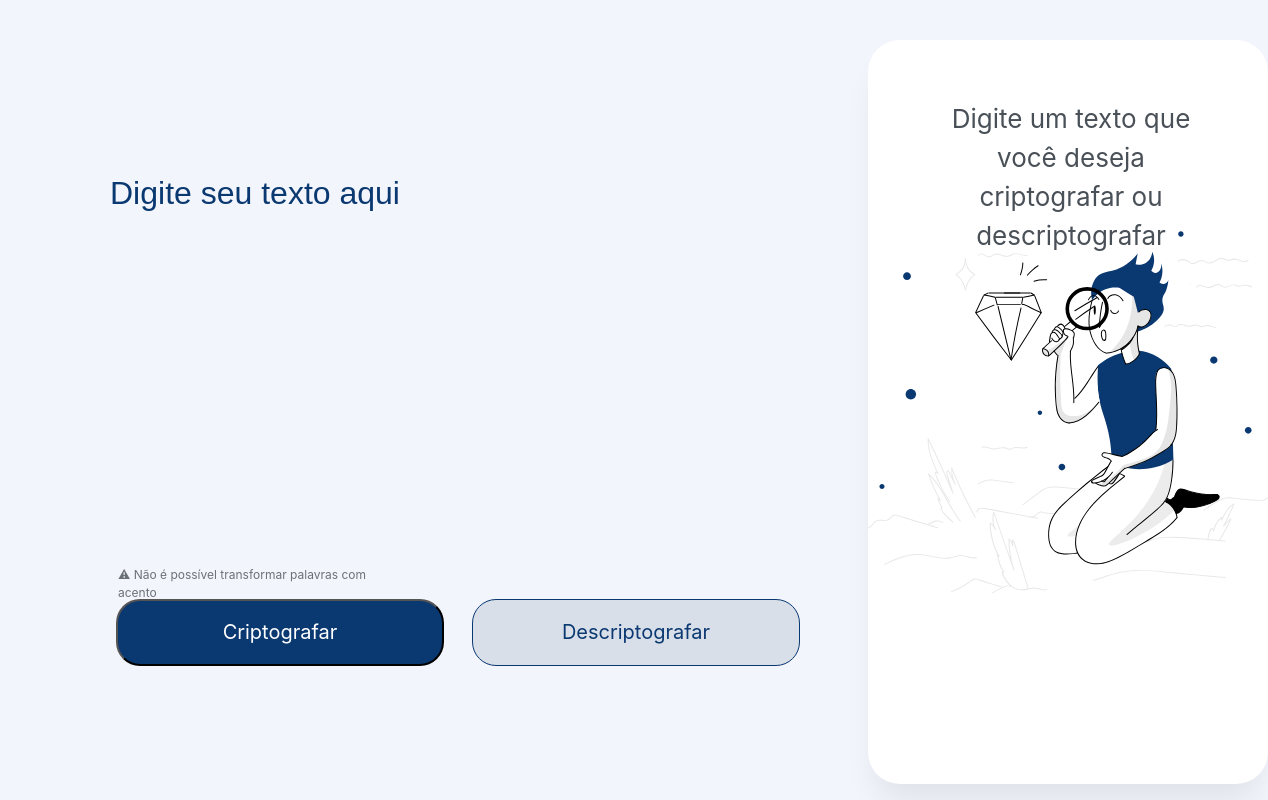
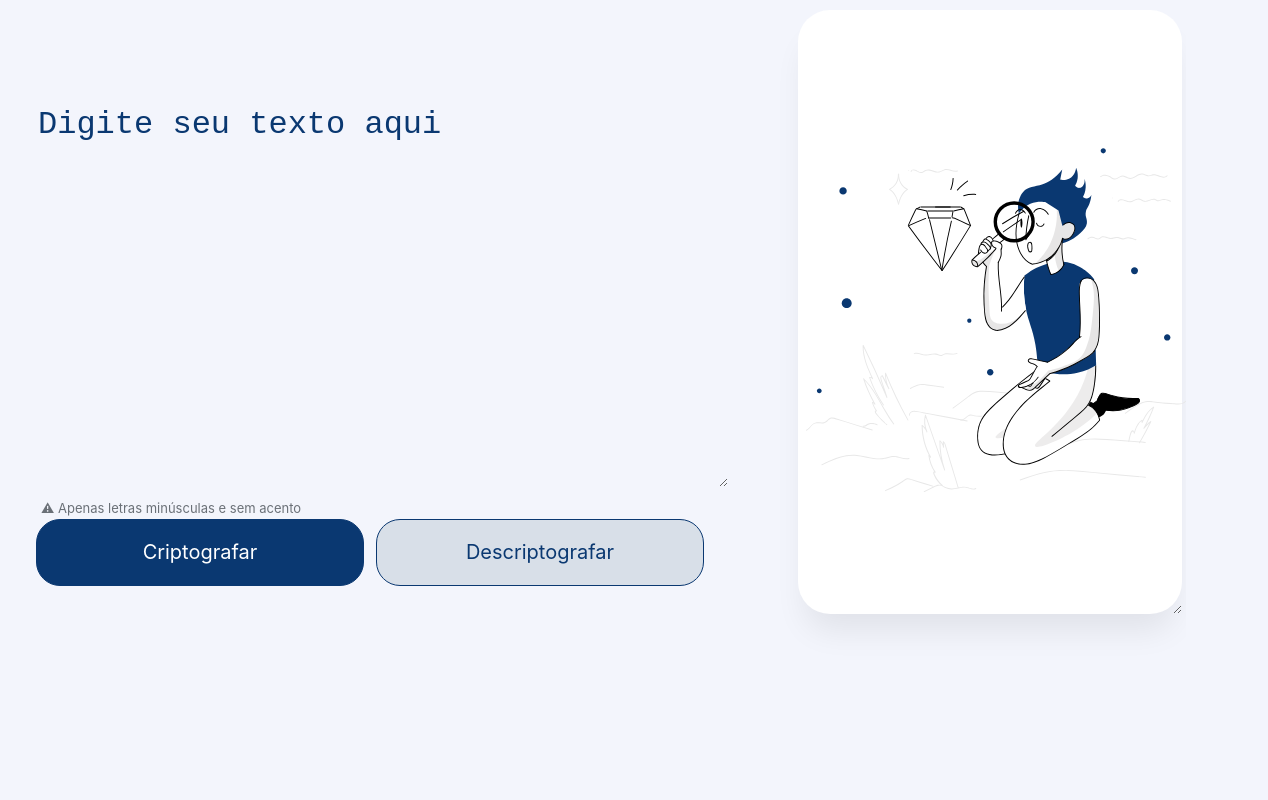
Before and after one commit to ciroluiz/Decodificador, a plain HTML site: page index.html in a window 1280 px wide. Shown: the full height of the page, 132-1400 px from the left, 1268 px wide, since content can reach past the window. Drawn offline with Linux system fonts and the light colour scheme.

Commit message:
Criando arquivo script.js com as funções de criptografar e descriptografar, refatorando HTML e atualizando estilização

```diff
--- a/index.html
+++ b/index.html
@@ -14,20 +14,27 @@
 
     <main>
         <section>
-			<img class="estilizacao" src="imagem_estilizacao.svg">
-            <h2>Digite um texto que você deseja criptografar ou descriptografar</h2>
+            <textarea id="texto-digitado" class="input-padrao" cols="35" rows="8" required placeholder="Digite seu texto aqui"></textarea>
+
+            <div>
+                <p class="aviso">&#9888; Apenas letras minúsculas e sem acento</p>
+            </div>
+
+            <div class="fonte-botao">
+                <input type="submit" id="criptografar" onclick="criptografar()" value="Criptografar" class="codificar">
+                <input type="submit" id="descriptografar" onclick="descriptografar()" value="Descriptografar" class="decodificar">
+            </div>
         </section>
 
-        <section class="fonte-botao">
-            <input type="text" class="input-padrao" required placeholder="Digite seu texto aqui">
+        <section>
+            <textarea cols="40" rows="30" id="texto-transformado"></textarea>
+            <img id="imagem" class="estilizacao" src="imagem_estilizacao.svg" alt="Pessoa procurando a resposta">
+        </section>
 
-            <input type="submit" value="Criptografar" class="codificar">
-            <input type="submit" value="Descriptografar" class="decodificar">
-        </section>
     </main>
+    <script src="script.js"></script>
+    <footer>
 
-    <footer>
-        <p class="aviso">&#9888; Não é possível transformar palavras com acento</p>
     </footer>
 </body>
 </html>
--- /dev/null
+++ b/script.js
@@ -0,0 +1,68 @@
+/*  A letra "e" é convertida para "enter"
+    A letra "i" é convertida para "imes"
+    A letra "a" é convertida para "ai"
+    A letra "o" é convertida para "ober"
+    A letra "u" é convertida para "ufat" */
+
+const textoDigitado = document.querySelector("#texto-digitado");
+
+function criptografar() {
+    let texto = textoDigitado.value;
+    texto = texto.toLowerCase();
+    let textoCriptografado = "";
+
+    for (let index = 0; index < texto.length; index++) {
+        let str = texto[index];
+        if (str == "a") {
+            str = "ai";
+        } else if (str == "e") {
+            str = "enter";
+        } else if (str == "i") {
+            str = "imes";
+        } else if (str == "o") {
+            str = "ober";
+        } else if (str == "u") {
+            str = "ufat";
+        }
+        textoCriptografado = textoCriptografado + str;
+    }
+
+    var x = document.querySelector("#imagem");
+    if (x.style.display !== 'none' && textoCriptografado !== "") {
+        x.style.display = 'none';
+        document.querySelector("#texto-transformado").innerHTML = textoCriptografado;
+    } else {
+        document.querySelector("#texto-transformado").innerHTML = textoCriptografado;
+    }
+}
+
+function descriptografar() {
+    let texto = textoDigitado.value;
+    texto = texto.toLowerCase();
+
+    if (texto.includes("ai")) {
+        texto = texto.replaceAll("ai", "a");
+    }
+    if (texto.includes("enter")) {
+        texto = texto.replaceAll("enter", "e");
+    }
+    if (texto.includes("imes")) {
+        texto = texto.replaceAll("imes", "i");
+    }
+    if (texto.includes("ober")) {
+        texto = texto.replaceAll("ober", "o");
+    }
+    if (texto.includes("ufat")) {
+        texto = texto.replaceAll("ufat", "u");
+    }
+
+    let textoDescriptografado = texto;
+
+    var x = document.querySelector("#imagem");
+    if (x.style.display !== 'none') {
+        x.style.display = 'none';
+        document.querySelector("#texto-transformado").innerHTML = textoDescriptografado;
+    } else {
+        document.querySelector("#texto-transformado").innerHTML = textoDescriptografado;
+    }
+}
--- a/style.css
+++ b/style.css
@@ -6,61 +6,43 @@ body{
     background: #F3F5FC;
 }
 
-h2{
+#texto-transformado{
     position: absolute;
-    margin: 0 0 0 1070px;
-    width: 250px;
-    font-family: 'Inter';
-    font-style: normal;
+    top: 10px;
+    width: 380px;
+    height: 600px;
+    left: 930px;
     font-weight: 400;
-    font-size: 26px;
+    font-size: 32px;
     line-height: 150%;
-    /* or 24px */
-    text-align: center;
-    /* Gray/gray-400 */
-    color: #495057;
+    border: none;
+    color: #0A3871;
+    box-shadow: 0px 24px 32px -8px rgba(0, 0, 0, 0.08);
+    border-radius: 32px;
 }
 
 .input-padrao{
-    /* Digite seu texto */
     position: absolute;
-    width: 680px;
-    height: 48px;
-    left: 240px;
-    top: 168px;
-
+    margin: 0 0 0 160px;
     font-weight: 400;
     font-size: 32px;
     line-height: 150%;
-    /* identical to box height, or 48px */
-    /* Dark blue/dark-blue-300 */
     color: #0A3871;
     background: transparent;
     border: none;
     outline: 0;
 }
 
-.codificar{
-    margin: 500px 24px 0 240px;
-    width: 328px;
-    height: 67px;
-    /* Dark blue/dark-blue-300 */
-    background: #0A3871;
-    border-radius: 24px;
-    /* White */
-    color: #FFFFFF;
-}
-
-.decodificar{
-    width: 328px;
-    height: 67px;
-    /* Light gray */
-    background: #D8DFE8;
-    /* Dark blue/dark-blue-300 */
-    border: 1px solid #0A3871;
-    border-radius: 24px;
-    /* Dark blue/dark-blue-300 */
-    color: #0A3871;
+.aviso{
+    position: absolute;
+    margin: 400px 0 0 165px;
+    font-family: 'Inter';
+    font-style: normal;
+    font-weight: 400;
+    font-size: 13px;
+    line-height: 150%;
+    color: #495057;
+    opacity: 0.8;
 }
 
 .fonte-botao input[type=submit]{
@@ -72,46 +54,36 @@ h2{
     text-align: center;
 }
 
+.codificar{
+    position: absolute;
+    margin: 420px 0 0 160px;
+    width: 328px;
+    height: 67px;
+    background: #0A3871;
+    border: 1px solid #0A3871;
+    border-radius: 24px;
+    color: #FFFFFF;
+    cursor: pointer;
+}
+
+.decodificar{
+    position: absolute;
+    margin: 420px 0 0 500px;
+    width: 328px;
+    height: 67px;
+    background: #D8DFE8;
+    border: 1px solid #0A3871;
+    border-radius: 24px;
+    color: #0A3871;
+    cursor: pointer;
+}
+
 .estilizacao{
     position: absolute;
-    width: 400px;
-    height: 744px;
-    left: 1000px;
-    top: 40px;
-    /* White */
-    background: #FFFFFF;
-    /* shadow */
-    box-shadow: 0px 24px 32px -8px rgba(0, 0, 0, 0.08);
-    border-radius: 32px;
-
-}
-
-footer{
-    width: 228px;
-    height: 18px;
-    font-family: 'Inter';
-    font-style: normal;
-    font-weight: 400;
-    font-size: 12px;
-    line-height: 150%;
-    /* identical to box height, or 18px */
-    /* Gray/gray-400 */
-    color: #495057;
-    opacity: 0.8;
-}
-
-.aviso{
-    margin: 110px 0 0 10px;
-    display: flex;
-    flex-direction: row;
-    align-items: center;
-
-    position: absolute;
-    width: 252px;
-    height: 18px;
-    left: 240px;
-    top: 465px;
-
+    margin: 20px 0 0 930px;
+    top: 50px;
+    width: 380px;
+    height: 500px;
 }
 
 ::-webkit-input-placeholder {
```
